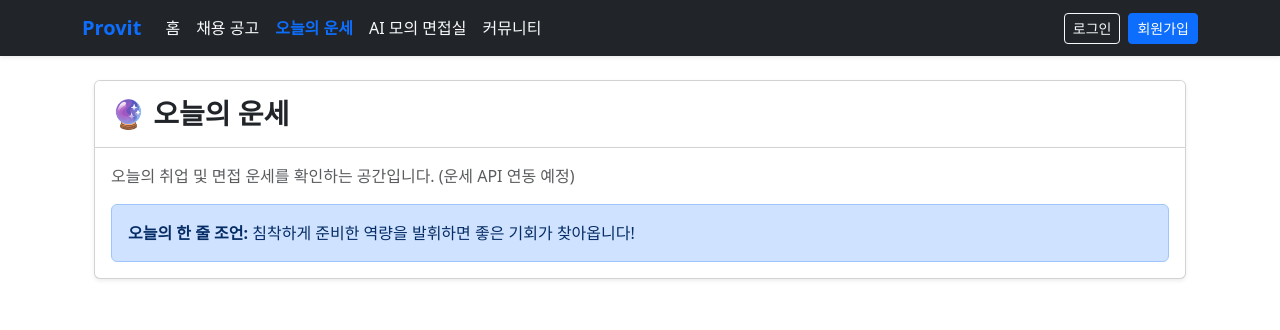
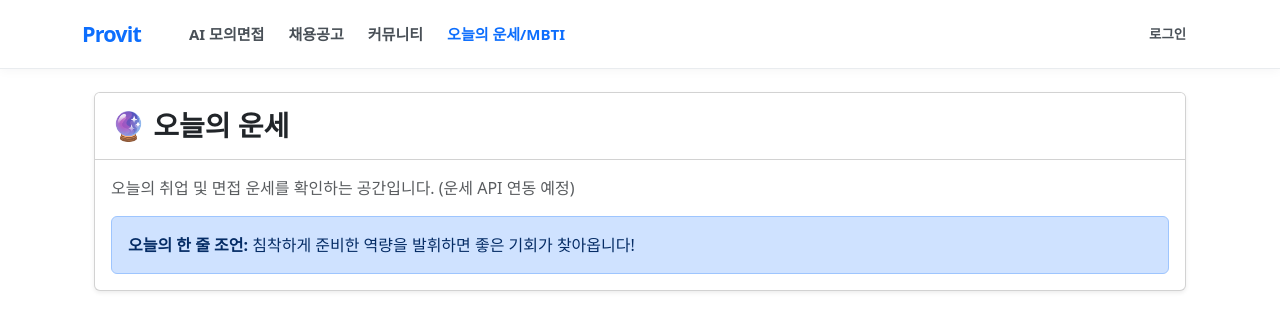
Before and after one commit to wnsgk0509/provit, a React app in the folder frontend/: page /fortune in a window 1280 px wide. Shown: the top 330 px of the page. Built offline with nearby package versions, Linux system fonts and the light colour scheme; the HTML template or start-up script is replaced by a standard one.

Commit message:
feat: 반응형 고정 Navbar UI 개선

```diff
--- /dev/null
+++ b/frontend/src/components/Navbar.css
@@ -0,0 +1,200 @@
+body {
+    padding-top: 68px;
+}
+
+.provit-navbar {
+    position: fixed;
+    top: 0;
+    right: 0;
+    left: 0;
+    z-index: 1030;
+    min-height: 68px;
+    background-color: #ffffff;
+    border-bottom: 1px solid #e9ecef;
+    box-shadow: 0 2px 10px rgba(15, 23, 42, 0.04);
+    transition: background-color 180ms ease, box-shadow 180ms ease, backdrop-filter 180ms ease;
+}
+
+.provit-navbar.is-scrolled {
+    background-color: rgba(255, 255, 255, 0.82);
+    box-shadow: 0 2px 14px rgba(15, 23, 42, 0.08);
+    backdrop-filter: blur(10px);
+}
+
+.provit-navbar-container {
+    display: flex;
+    align-items: center;
+    min-height: 68px;
+}
+
+.provit-navbar-brand {
+    color: #0d6efd;
+    font-size: 1.35rem;
+    font-weight: 800;
+    letter-spacing: -0.04em;
+    text-decoration: none;
+}
+
+.provit-navbar-menu {
+    display: flex;
+    flex: 1;
+    align-items: center;
+    justify-content: space-between;
+    margin-left: 3rem;
+}
+
+.provit-navbar-links,
+.provit-navbar-auth {
+    display: flex;
+    align-items: center;
+    gap: 1.5rem;
+    margin: 0;
+    padding: 0;
+    list-style: none;
+}
+
+.provit-navbar-links a,
+.provit-navbar-auth a,
+.provit-navbar-auth button {
+    color: #495057;
+    font-size: 0.94rem;
+    font-weight: 600;
+    text-decoration: none;
+    transition: color 160ms ease, background-color 160ms ease;
+}
+
+.provit-navbar-links a:hover,
+.provit-navbar-links a.is-active,
+.provit-navbar-mypage:hover,
+.provit-navbar-login:hover {
+    color: #0d6efd;
+}
+
+.provit-navbar-links a.is-active {
+    font-weight: 800;
+}
+
+.provit-navbar-mypage,
+.provit-navbar-login,
+.provit-navbar-logout {
+    display: inline-flex;
+    align-items: center;
+    justify-content: center;
+    min-height: 32px;
+    padding: 0.34rem 0.68rem;
+    font-size: 0.84rem !important;
+    white-space: nowrap;
+}
+
+.provit-navbar-login,
+.provit-navbar-logout {
+    border: 1px solid transparent;
+    border-radius: 0.4rem;
+}
+
+.provit-navbar-logout {
+    color: #6c757d !important;
+    background: transparent;
+    border-color: transparent;
+    cursor: pointer;
+}
+
+.provit-navbar-logout:hover {
+    color: #0d6efd !important;
+    background-color: transparent;
+    border-color: transparent;
+}
+
+.provit-navbar-toggle {
+    display: none;
+    margin-left: auto;
+    padding: 0.35rem;
+    color: #212529;
+    background: transparent;
+    border: 0;
+    border-radius: 0.35rem;
+}
+
+.provit-navbar-toggle:focus-visible,
+.provit-navbar-links a:focus-visible,
+.provit-navbar-auth a:focus-visible,
+.provit-navbar-auth button:focus-visible {
+    outline: 3px solid rgba(13, 110, 253, 0.32);
+    outline-offset: 3px;
+}
+
+@media (max-width: 991.98px) {
+    body {
+        padding-top: 62px;
+    }
+
+    .provit-navbar,
+    .provit-navbar-container {
+        min-height: 62px;
+    }
+
+    .provit-navbar-container {
+        flex-wrap: wrap;
+    }
+
+    .provit-navbar-toggle {
+        display: inline-flex;
+        align-items: center;
+        justify-content: center;
+    }
+
+    .provit-navbar-menu {
+        display: none;
+        flex-basis: 100%;
+        flex-direction: column;
+        align-items: stretch;
+        gap: 0;
+        margin: 0;
+        padding: 0.5rem 0 1rem;
+    }
+
+    .provit-navbar-menu.is-open {
+        display: flex;
+    }
+
+    .provit-navbar-links,
+    .provit-navbar-auth {
+        flex-direction: column;
+        align-items: stretch;
+        gap: 0;
+    }
+
+    .provit-navbar-links {
+        padding-bottom: 0.6rem;
+        border-bottom: 1px solid #e9ecef;
+    }
+
+    .provit-navbar-links a,
+    .provit-navbar-auth a,
+    .provit-navbar-auth button {
+        display: block;
+        width: 100%;
+        padding: 0.72rem 0;
+        text-align: left;
+    }
+
+    .provit-navbar-auth {
+        padding-top: 0.6rem;
+    }
+
+    .provit-navbar-logout {
+        padding: 0.72rem !important;
+        text-align: center !important;
+    }
+
+    .provit-navbar-auth .provit-navbar-logout {
+        align-self: flex-start;
+        width: auto;
+        padding: 0.42rem 0.7rem !important;
+    }
+
+    .provit-navbar-login,
+    .provit-navbar-mypage {
+        padding-left: 0.72rem !important;
+    }
+}
--- a/frontend/src/components/Navbar.jsx
+++ b/frontend/src/components/Navbar.jsx
@@ -1,82 +1,86 @@
+import { useEffect, useState } from "react";
 import { Link, useLocation } from "react-router-dom";
+import { Menu, X } from "lucide-react";
 import { useAuth } from "../context/AuthContext";
+import "./Navbar.css";
+
+const navItems = [
+    { path: "/interview", label: "AI 모의면접" },
+    { path: "/jobs", label: "채용공고" },
+    { path: "/community", label: "커뮤니티" },
+    { path: "/fortune", label: "오늘의 운세/MBTI" },
+];
 
 function Navbar() {
     const location = useLocation();
     const { isLoggedIn, user, logout } = useAuth();
+    const [isMenuOpen, setIsMenuOpen] = useState(false);
+    const [isScrolled, setIsScrolled] = useState(false);
 
-    const isActive = (path) => (location.pathname === path ? "active fw-bold text-primary" : "text-light");
+    const isActive = (path) => location.pathname === path;
+
+    useEffect(() => {
+        // 스크롤 위치에 따라 고정 Navbar의 투명도를 조절한다.
+        const handleScroll = () => setIsScrolled(window.scrollY > 12);
+
+        handleScroll();
+        window.addEventListener("scroll", handleScroll, { passive: true });
+        return () => window.removeEventListener("scroll", handleScroll);
+    }, []);
+
+    useEffect(() => {
+        // 화면 이동 뒤 모바일 메뉴가 열린 채 남지 않도록 닫는다.
+        setIsMenuOpen(false);
+    }, [location.pathname]);
+
+    const handleLogout = () => {
+        logout();
+        setIsMenuOpen(false);
+    };
 
     return (
-        <nav className="navbar navbar-dark bg-dark shadow-sm py-2">
-            <div className="container d-flex align-items-center justify-content-between flex-nowrap">
-                {/* 좌측: 로고 및 바로 펼쳐지는 메인 네비게이션 메뉴 */}
-                <div className="d-flex align-items-center gap-4">
-                    {/* 브랜드 로고 */}
-                    <Link className="navbar-brand fw-bold text-primary m-0" to="/">
+        <nav className={`provit-navbar ${isScrolled ? "is-scrolled" : ""}`}>
+            <div className="container provit-navbar-container">
+                <Link className="provit-navbar-brand" to="/" aria-label="Provit 홈으로 이동">
                     Provit
                 </Link>
 
-                    {/* GNB 메뉴 목록 (가로 일렬 노출) */}
-                    <ul className="navbar-nav d-flex flex-row align-items-center gap-3 m-0 list-unstyled">
-                        <li className="nav-item">
-                            <Link className={`nav-link py-1 ${isActive("/")}`} to="/">
-                                홈
+                <button
+                    type="button"
+                    className="provit-navbar-toggle"
+                    onClick={() => setIsMenuOpen((open) => !open)}
+                    aria-expanded={isMenuOpen}
+                    aria-controls="provit-navbar-menu"
+                    aria-label={isMenuOpen ? "메뉴 닫기" : "메뉴 열기"}
+                >
+                    {isMenuOpen ? <X size={23} /> : <Menu size={23} />}
+                </button>
+
+                <div id="provit-navbar-menu" className={`provit-navbar-menu ${isMenuOpen ? "is-open" : ""}`}>
+                    <ul className="provit-navbar-links">
+                        {navItems.map(({ path, label }) => (
+                            <li key={path}>
+                                <Link className={isActive(path) ? "is-active" : ""} to={path}>
+                                    {label}
                                 </Link>
                             </li>
-                        <li className="nav-item">
-                            <Link className={`nav-link py-1 ${isActive("/jobs")}`} to="/jobs">
-                                채용 공고
-                            </Link>
-                        </li>
-                        <li className="nav-item">
-                            <Link className={`nav-link py-1 ${isActive("/fortune")}`} to="/fortune">
-                                오늘의 운세
-                            </Link>
-                        </li>
-                        <li className="nav-item">
-                            <Link className={`nav-link py-1 ${isActive("/interview")}`} to="/interview">
-                                AI 모의 면접실
-                            </Link>
-                        </li>
-                        <li className="nav-item">
-                            <Link className={`nav-link py-1 ${isActive("/community")}`} to="/community">
-                                커뮤니티
-                            </Link>
-                        </li>
+                        ))}
+                    </ul>
 
-                        {/* 로그인되어 있을 때만 마이페이지 노출 */}
-                        {isLoggedIn && (
-                            <li className="nav-item">
-                                <Link className={`nav-link py-1 ${isActive("/mypage")}`} to="/mypage">
-                                    마이페이지
-                                </Link>
-                            </li>
-                        )}
-                    </ul>
-                </div>
-
-                {/* 우측: 인증 영역 (로그인 / 회원가입 or 사용자 정보 / 로그아웃) */}
-                <div className="d-flex align-items-center gap-2">
+                    <div className="provit-navbar-auth">
                         {isLoggedIn ? (
                             <>
-                            <span className="text-light me-2 small">
-                                <strong className="text-info">{user?.userNickname || user?.userName || user?.name || "사용자"}</strong>님 환영합니다
-                            </span>
-                            <button type="button" className="btn btn-outline-danger btn-sm" onClick={logout}>
+                                <Link className="provit-navbar-mypage" to="/mypage">
+                                    {user?.userNickname || user?.userName || user?.name || "사용자"}님
+                                </Link>
+                                <button type="button" className="provit-navbar-logout" onClick={handleLogout}>
                                     로그아웃
                                 </button>
                             </>
                         ) : (
-                        <>
-                            <Link to="/login" className="btn btn-outline-light btn-sm">
-                                로그인
-                            </Link>
-                            <Link to="/signup" className="btn btn-primary btn-sm">
-                                회원가입
-                            </Link>
-                        </>
+                            <Link className="provit-navbar-login" to="/login">로그인</Link>
                         )}
+                    </div>
                 </div>
             </div>
         </nav>
```
Lines whose indentation alone changed are shown as unchanged.
